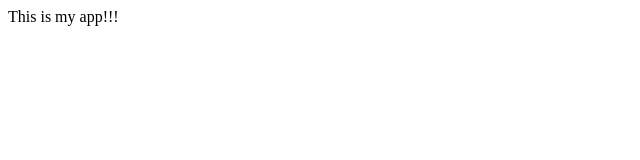
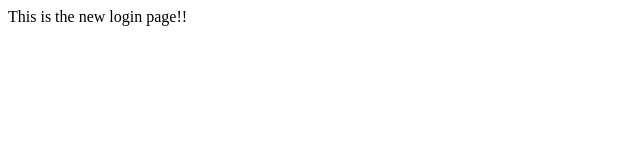
Before and after one commit to fannonb/myappsample, a plain HTML site: page index.html in a window 1280 px wide. Shown: the whole page, without its empty margins (0-640 px from the left). Drawn offline with Linux system fonts and the light colour scheme.

Commit message:
login form

```diff
--- a/index.html
+++ b/index.html
@@ -4,6 +4,6 @@
     </head>
 
     <body>
-        This is my app!!!
+        This is the new login page!!
     </body>
 </html>
```
Also changed, not shown: dir2/app2.js (added), log.txt (added), login.html (added).
